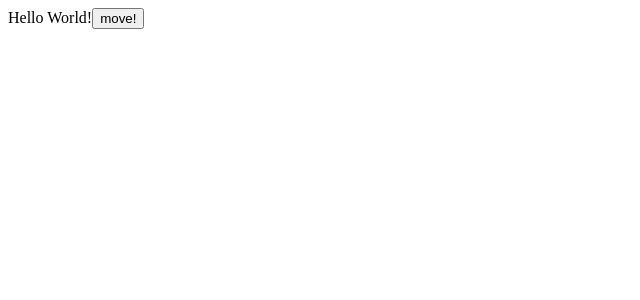
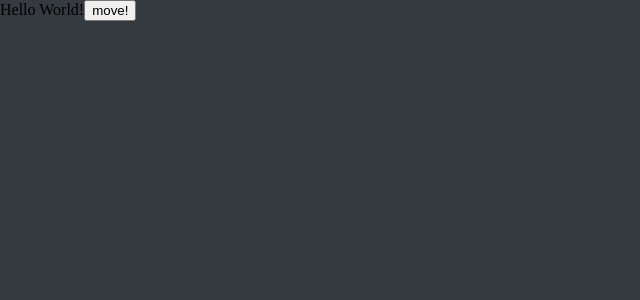
Before and after one commit to Honey-Bi/take-it-or-leave-it, a React (Create React App) app in the folder frontend/: page / in a window 1280 px wide. Shown: the top 300 px of the page, without its empty margins (0-640 px from the left). Built offline with nearby package versions, Linux system fonts and the light colour scheme.

Commit message:
create index css

```diff
--- /dev/null
+++ b/frontend/src/index.css
@@ -0,0 +1,31 @@
+body {
+  margin: 0;
+  padding: 0;
+  background-color: var(--base-dark);
+}
+
+.container {
+  margin: 0 auto;
+}
+
+@media (min-width: 576px) {
+  .container {
+    max-width: 540px;
+  }
+}
+
+@media (min-width: 768px) {
+  .container {
+    max-width: 720px;
+  }
+}
+
+@media (min-width: 992px) {
+  .container {
+    max-width: 960px;
+  }
+}
+
+:root {
+  --base-dark: #343a40;
+}
--- a/frontend/src/index.tsx
+++ b/frontend/src/index.tsx
@@ -1,6 +1,7 @@
 import React from "react";
 import ReactDOM from "react-dom/client";
 import App from "./App";
+import "index.css";
 import { BrowserRouter } from "react-router-dom";
 
 const root = ReactDOM.createRoot(
```
